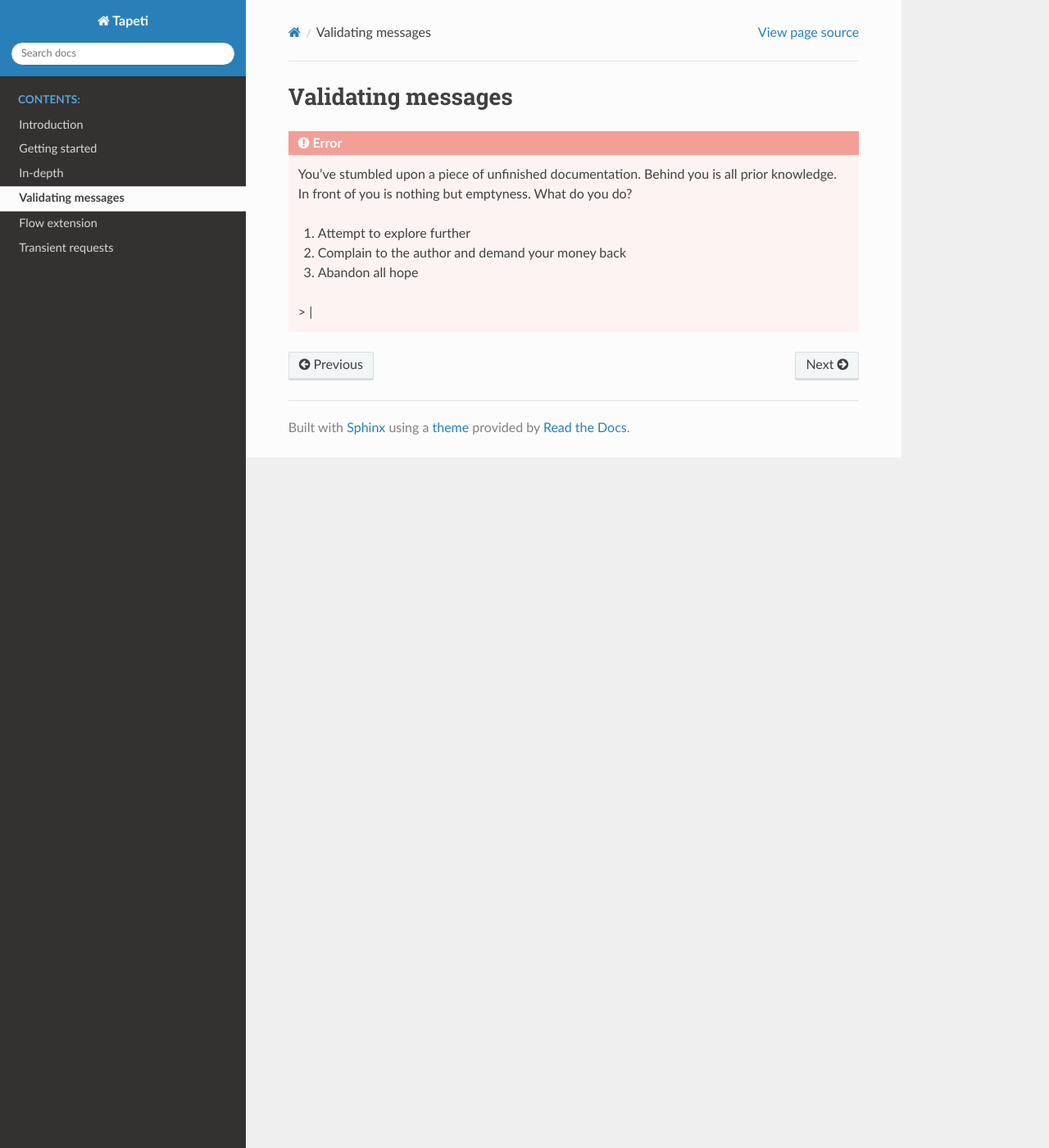
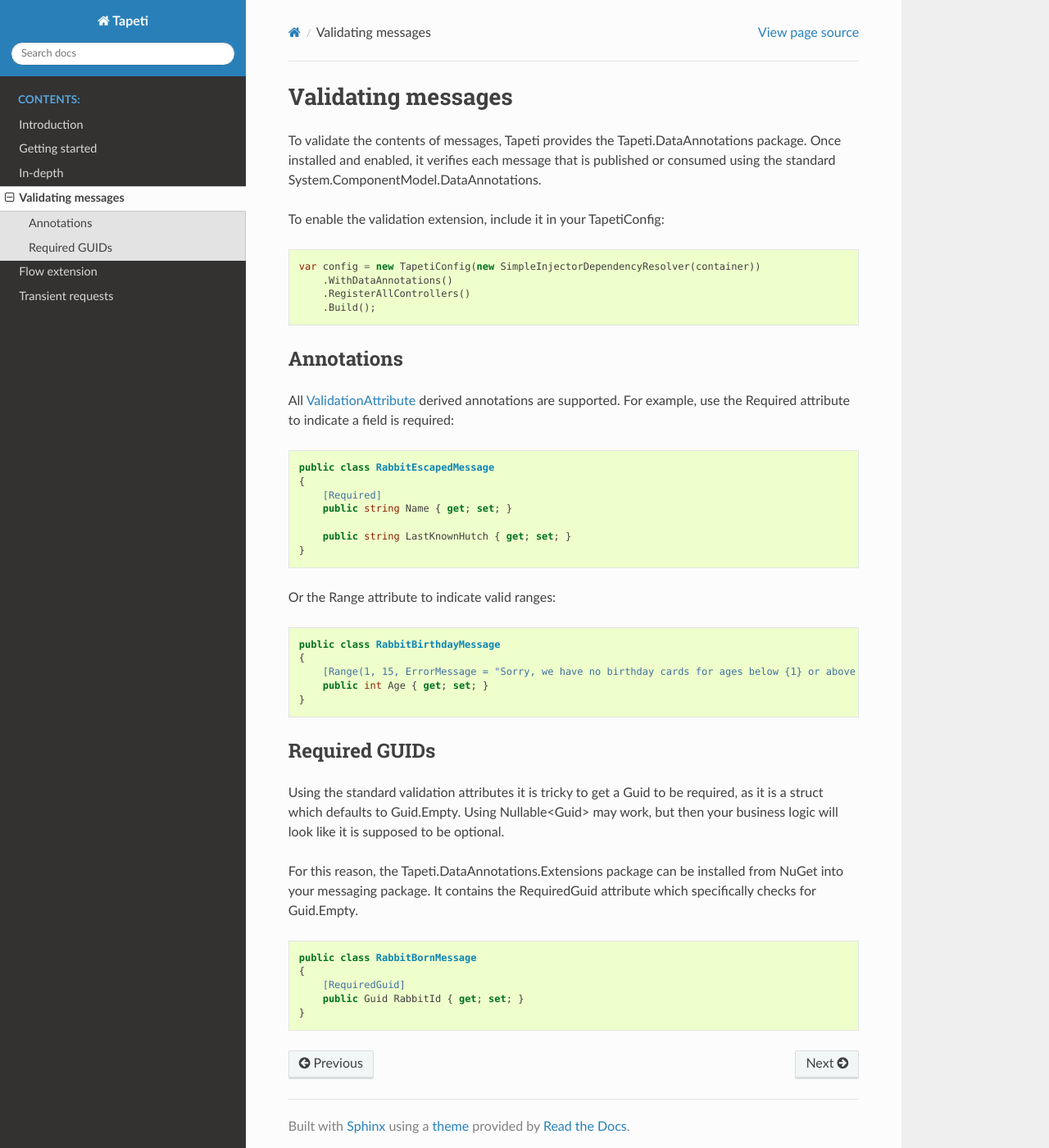
Before and after one commit to MvRens/Tapeti, a Sphinx documentation site: the page built from docs/dataannotations.rst, in a window 1280 px wide and 1400 px high. Shown: the whole window at 82% size. Built offline with Sphinx 7.4.7 and the Read the Docs theme 2.0.0, drawn with Linux system fonts in a browser that asks for light colours.

Commit message:
[ci skip] Fixed wrong port being used for management API Fixed exchange not being created for bindings and publishing Added documentation for DataAnnotations package

```diff
--- a/docs/dataannotations.rst
+++ b/docs/dataannotations.rst
@@ -1,11 +1,51 @@
 Validating messages
 ===================
+To validate the contents of messages, Tapeti provides the Tapeti.DataAnnotations package. Once installed and enabled, it verifies each message that is published or consumed using the standard System.ComponentModel.DataAnnotations.
 
-.. error:: You've stumbled upon a piece of unfinished documentation.
-   Behind you is all prior knowledge. In front of you is nothing but emptyness. What do you do?
+To enable the validation extension, include it in your TapetiConfig:
 
-   1. Attempt to explore further
-   2. Complain to the author and demand your money back
-   3. Abandon all hope
+::
 
-   > |
+  var config = new TapetiConfig(new SimpleInjectorDependencyResolver(container))
+      .WithDataAnnotations()
+      .RegisterAllControllers()
+      .Build();
+
+
+Annotations
+-----------
+All `ValidationAttribute <https://docs.microsoft.com/en-us/dotnet/api/system.componentmodel.dataannotations.validationattribute>`_ derived annotations are supported. For example, use the Required attribute to indicate a field is required:
+
+::
+
+  public class RabbitEscapedMessage
+  {
+      [Required]
+      public string Name { get; set; }
+
+      public string LastKnownHutch { get; set; }
+  }
+
+Or the Range attribute to indicate valid ranges:
+
+::
+
+  public class RabbitBirthdayMessage
+  {
+      [Range(1, 15, ErrorMessage = "Sorry, we have no birthday cards for ages below {1} or above {2}")]
+      public int Age { get; set; }
+  }
+
+Required GUIDs
+--------------
+Using the standard validation attributes it is tricky to get a Guid to be required, as it is a struct which defaults to Guid.Empty. Using Nullable<Guid> may work, but then your business logic will look like it is supposed to be optional.
+
+For this reason, the Tapeti.DataAnnotations.Extensions package can be installed from NuGet into your messaging package. It contains the RequiredGuid attribute which specifically checks for Guid.Empty.
+
+::
+
+  public class RabbitBornMessage
+  {
+      [RequiredGuid]
+      public Guid RabbitId { get; set; }
+  }
```
Also changed, not shown: 4 other files.
